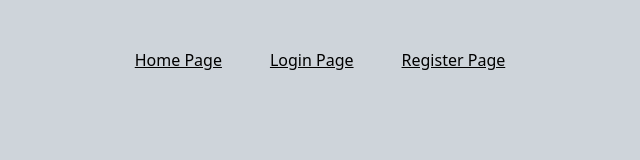
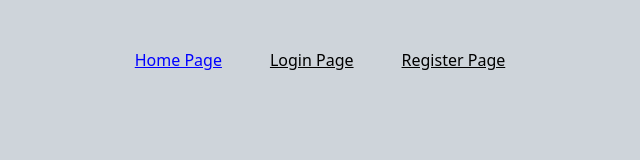
Before and after one commit to Abdo222000/project-frontend, a React (Vite) app: page /project-frontend/login in a window 1280 px wide. Shown: the top 160 px of the page, without its empty margins (320-960 px from the left). Built offline with nearby package versions, Linux system fonts and the light colour scheme.

Commit message:
hope no more updates

```diff
--- a/src/App.jsx
+++ b/src/App.jsx
@@ -16,7 +16,7 @@ function App() {
       <BrowserRouter>
         <Navb />
         <Routes>
-          <Route path="/home" element={<HomePage/>} />
+          <Route path="/project-frontend/" element={<HomePage/>} />
           <Route path="/login" element={<LoginPage/>} />
           <Route path="/register" element={<RegisterPage/>} />
           <Route path="/createproject" element={<ProjectsPage />} />
--- a/src/components/Navb.jsx
+++ b/src/components/Navb.jsx
@@ -21,7 +21,7 @@ function Navb() {
                     <div className="row">
                     <div className='col-12'>
                         <div className="d-flex justify-content-center gap-lg-5 gap-sm-3 flex-wrap mx-5">
-                            <NavLink to={`/home`} style={({ isActive }) => ({ color: isActive ? "blue" : "black" })}>Home Page</NavLink>
+                            <NavLink to={`/project-frontend/`} style={({ isActive }) => ({ color: isActive ? "blue" : "black" })}>Home Page</NavLink>
                             <NavLink to={`/login`} style={({ isActive }) => ({ color: isActive ? "blue" : "black" })}>Login Page</NavLink>
                             <NavLink to={`/register`} style={({ isActive }) => ({ color: isActive ? "blue" : "black" })}>Register Page</NavLink>
                             {isLoggedIn ? (<>
```
